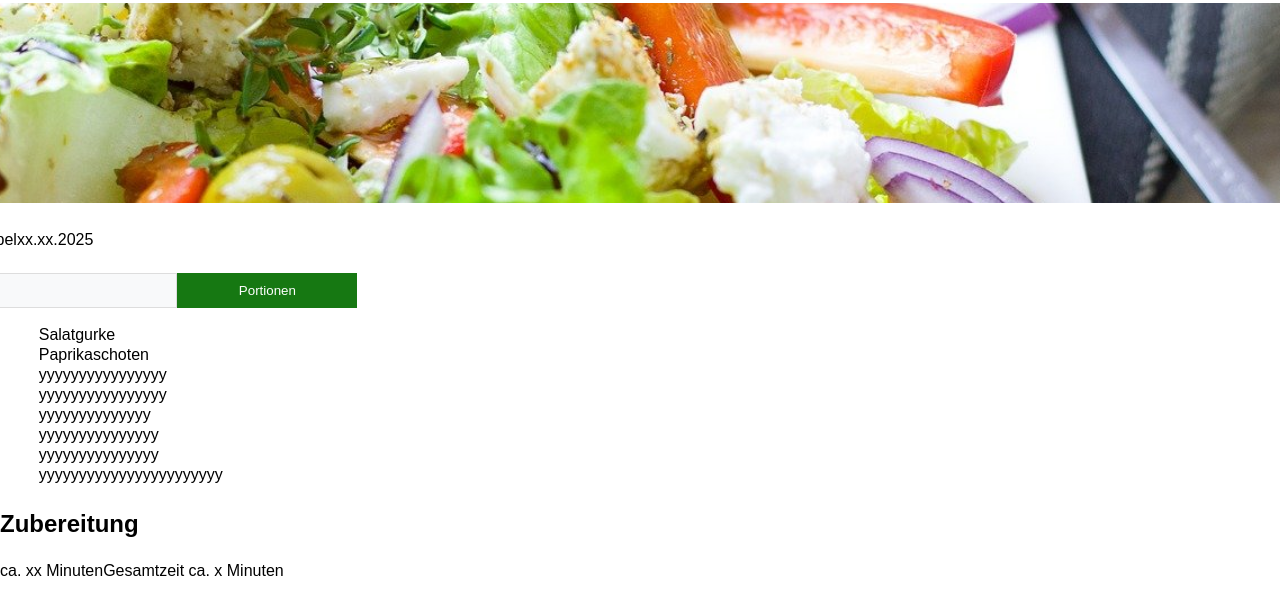
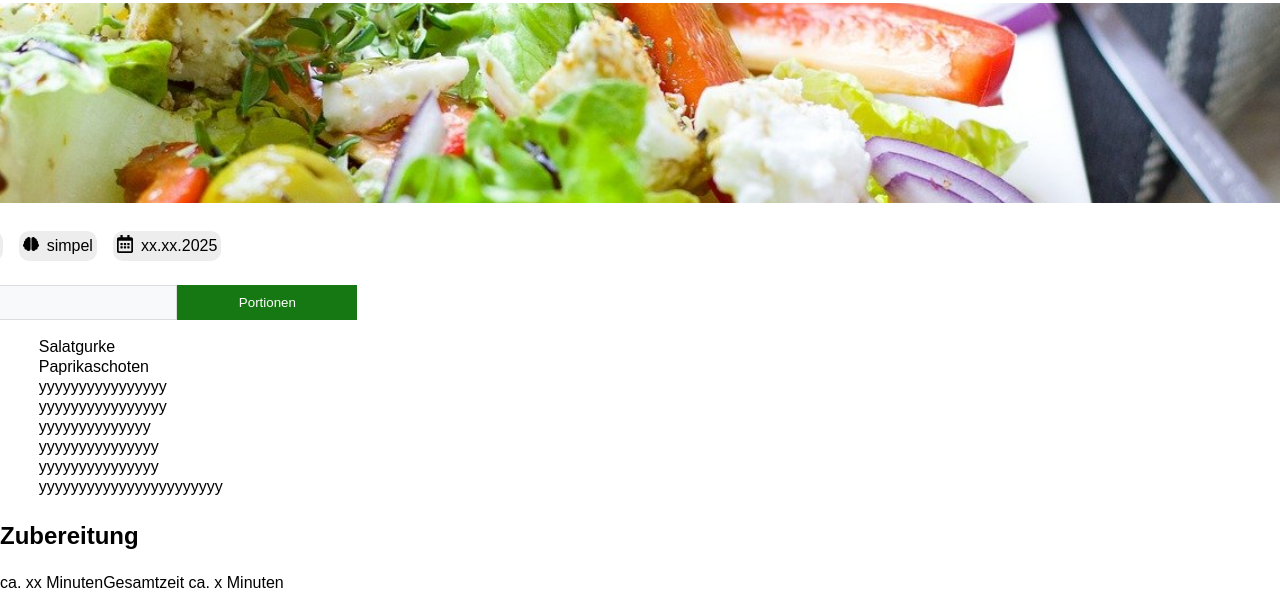
Before and after one commit to hello90343/project-kw, a plain HTML site: page recipe.html in a window 1280 px wide. Shown: the part 198-799 px from the top of the page. Drawn offline with Linux system fonts and the light colour scheme; a web font is replaced by a local one.

Commit message:
css recipe info style updated

```diff
--- a/recipe.html
+++ b/recipe.html
@@ -62,20 +62,25 @@
           <img class="top_section_img" src="./Infos/img/salad.jpg" alt="" />
         </header>
         <div class="meta1">
-          <div>
-            <div class="left"></div>
+          <div class="meta2">
+            <div class="left">
+              <img src="./Infos/img/icons/clock-regular.svg" alt="" />
+            </div>
             <div class="right">xx Min.</div>
           </div>
-          <div>
-            <div class="left"></div>
+          <div class="meta2">
+            <div class="left">
+              <img src="./Infos/img/icons/brain-solid.svg" alt="" />
+            </div>
             <div class="right">simpel</div>
           </div>
-          <div>
-            <div class="left"></div>
+          <div class="meta2">
+            <div class="left">
+              <img src="./Infos/img/icons/calendar-alt-regular.svg" alt="" />
+            </div>
             <div class="right">xx.xx.2025</div>
           </div>
         </div>
-        <div class="main1"></div>
       </section>
 
       <section class="ingredient-table">
--- a/stylerecipe.css
+++ b/stylerecipe.css
@@ -249,3 +249,18 @@ h3 {
   width: 50px;
   margin-right: 32px;
 }
+.left {
+  width: 16px;
+  object-fit: cover;
+  margin-right: 8px;
+}
+
+.meta2 {
+  display: flex;
+  background-color: #ededed;
+  border-radius: 10px;
+  padding: 4px;
+  align-items: center;
+  justify-content: center;
+  margin-right: 16px;
+}
```
